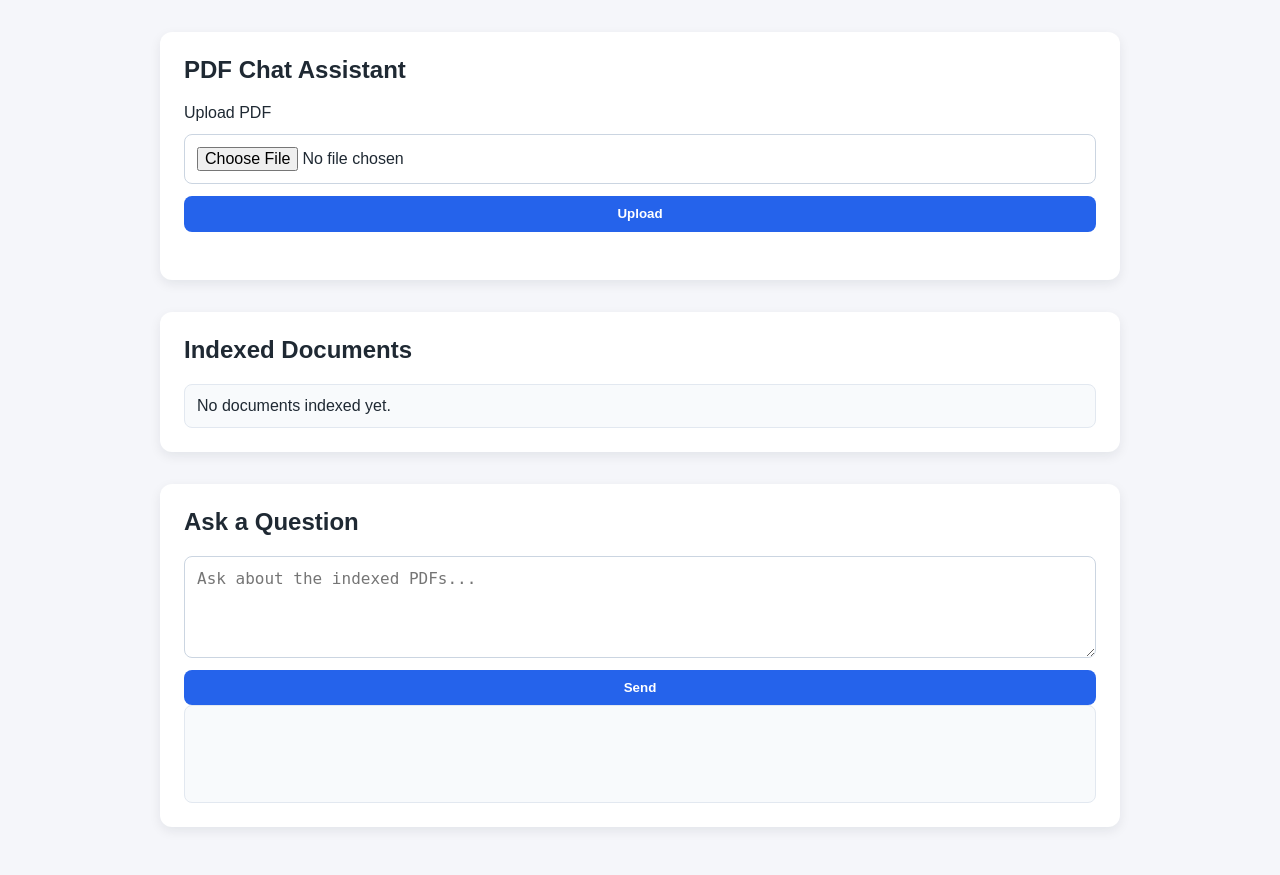
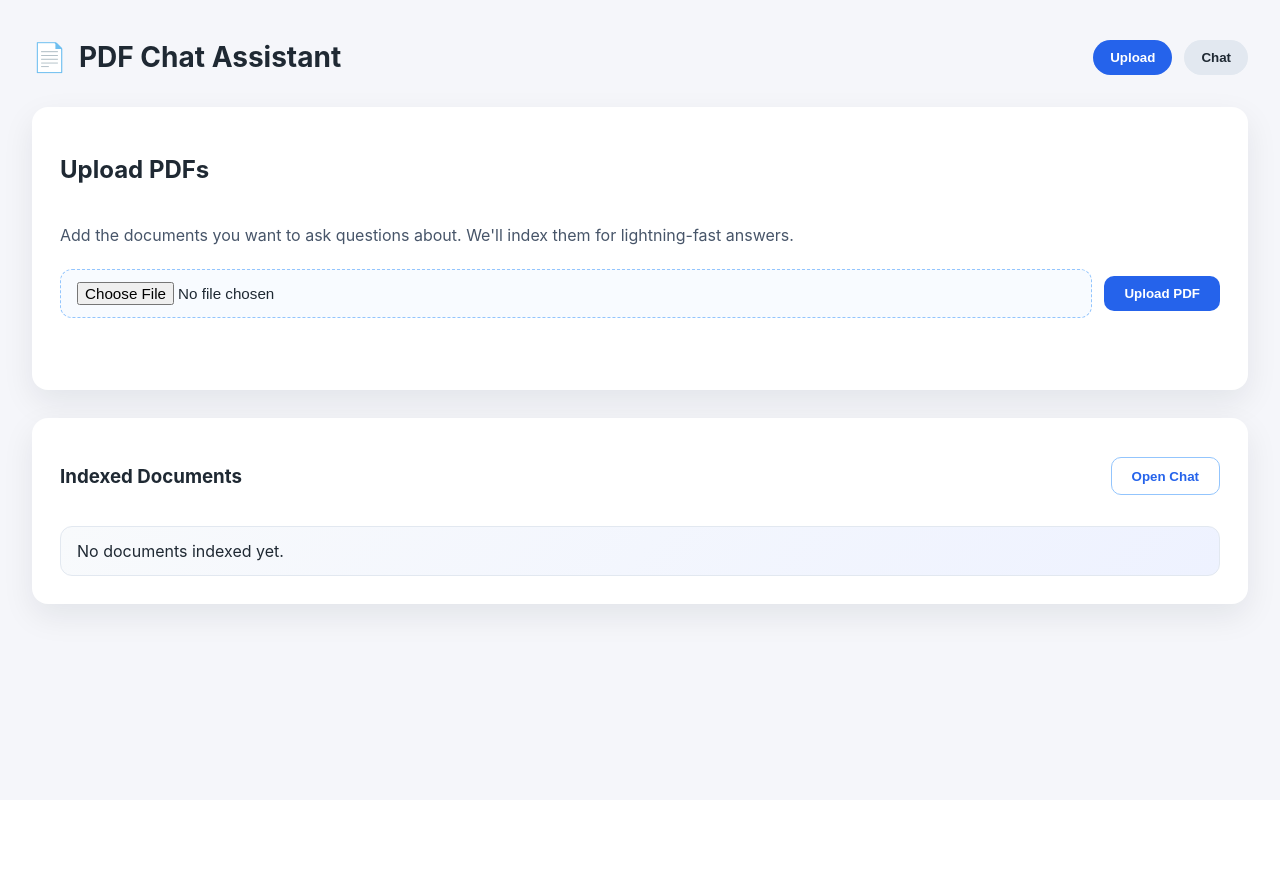
Before and after one commit to Lafia-Life/lafia-ai-bot, a FastAPI app: page / in a window 1280 px wide. After the commit the page ends 632 px from the top, so only its background shows below. Run offline with FastAPI, Linux system fonts and the light colour scheme; data that the repository does not hold is empty.

Commit message:
updated the UI

```diff
--- a/app/schemas.py
+++ b/app/schemas.py
@@ -25,6 +25,7 @@ class Citation(BaseModel):
     page_start: int
     page_end: int
     score: float
+    excerpt: str
 
 
 class ChatResponse(BaseModel):
--- a/app/services/retrieval.py
+++ b/app/services/retrieval.py
@@ -42,6 +42,9 @@ def _to_citations(results: List[dict]) -> List[Citation]:
         metadata = item["metadata"]
         distance = float(item.get("distance", 0.0))
         similarity = max(0.0, 1.0 - distance)
+        excerpt = item.get("text", "").strip()
+        if excerpt and len(excerpt) > 400:
+            excerpt = excerpt[:397].rstrip() + "..."
         citations.append(
             Citation(
                 document_id=metadata["document_id"],
@@ -49,6 +52,7 @@ def _to_citations(results: List[dict]) -> List[Citation]:
                 page_start=metadata["page_start"],
                 page_end=metadata["page_end"],
                 score=round(similarity, 4),
+                excerpt=excerpt,
             )
         )
     return citations
--- a/static/css/styles.css
+++ b/static/css/styles.css
@@ -1,85 +1,352 @@
 body {
-  font-family: Arial, sans-serif;
+  font-family: "Inter", -apple-system, BlinkMacSystemFont, "Segoe UI", sans-serif;
   margin: 0;
   padding: 0;
   background: #f5f6fa;
   color: #1f2933;
 }
 
-main {
-  max-width: 960px;
+.app-shell {
+  max-width: 1280px;
   margin: 0 auto;
-  padding: 2rem 1.5rem 3rem;
+  padding: 2.5rem 2rem 3rem;
   display: grid;
   gap: 2rem;
 }
 
-section {
-  background: #ffffff;
-  border-radius: 12px;
-  padding: 1.5rem;
-  box-shadow: 0 4px 12px rgba(15, 23, 42, 0.08);
+.app-header {
+  display: flex;
+  justify-content: space-between;
+  align-items: center;
 }
 
-h1,
- h2 {
-  margin-top: 0;
-}
-
-form {
-  display: grid;
+.brand {
+  display: flex;
+  align-items: center;
   gap: 0.75rem;
 }
 
-input[type="file"],
- textarea {
+.brand-mark {
+  font-size: 1.75rem;
+}
+
+.app-header h1 {
+  margin: 0;
+  font-size: 1.75rem;
+  font-weight: 700;
+}
+
+.app-nav {
+  display: flex;
+  gap: 0.75rem;
+}
+
+.nav-button {
+  padding: 0.55rem 1rem;
+  border-radius: 999px;
+  border: 1px solid transparent;
+  background: #e2e8f0;
+  color: #1f2933;
+  font-weight: 600;
+  cursor: pointer;
+  transition: all 0.2s ease;
+}
+
+.nav-button[disabled] {
+  opacity: 0.5;
+  cursor: not-allowed;
+}
+
+.nav-button.active,
+.nav-button:hover:not([disabled]) {
+  background: #2563eb;
+  color: #ffffff;
+}
+
+.view {
+  display: grid;
+  gap: 1.75rem;
+}
+
+.view.hidden {
+  display: none;
+}
+
+.hidden {
+  display: none !important;
+}
+
+.panel {
+  background: #ffffff;
+  border-radius: 16px;
+  padding: 1.75rem;
+  box-shadow: 0 12px 32px rgba(15, 23, 42, 0.08);
+  display: grid;
+  gap: 1.25rem;
+}
+
+.panel-header {
+  display: flex;
+  justify-content: space-between;
+  align-items: center;
+  gap: 1rem;
+}
+
+.panel-description {
+  margin: 0;
+  color: #475569;
+  line-height: 1.6;
+}
+
+.panel-subtitle {
+  margin: 0;
+  color: #64748b;
+  font-size: 0.95rem;
+}
+
+.upload-form {
+  display: flex;
+  flex-wrap: wrap;
+  gap: 0.75rem;
+  align-items: center;
+}
+
+input[type="file"] {
+  border: 1px dashed #93c5fd;
+  background: #f8fbff;
+  border-radius: 12px;
+  padding: 0.75rem 1rem;
+  font-size: 0.95rem;
+  flex: 1 1 240px;
+}
+
+textarea {
   border: 1px solid #cbd5e1;
-  border-radius: 8px;
-  padding: 0.75rem;
+  border-radius: 12px;
+  padding: 0.85rem 1rem;
   font-size: 1rem;
+  resize: none;
   background: #ffffff;
+  color: inherit;
 }
 
 button {
-  padding: 0.65rem 1rem;
+  padding: 0.65rem 1.25rem;
   border: none;
-  border-radius: 8px;
+  border-radius: 10px;
   font-weight: 600;
   background: #2563eb;
   color: #ffffff;
   cursor: pointer;
-  transition: background 0.2s ease;
+  transition: transform 0.15s ease, box-shadow 0.15s ease;
 }
 
-button:hover {
-  background: #1e3a8a;
+button:hover:not([disabled]) {
+  transform: translateY(-1px);
+  box-shadow: 0 6px 18px rgba(37, 99, 235, 0.26);
+}
+
+button.secondary {
+  background: transparent;
+  color: #2563eb;
+  border: 1px solid #93c5fd;
+}
+
+button.secondary:hover:not([disabled]) {
+  background: #e0ecff;
 }
 
 .status {
   min-height: 1.5rem;
   color: #2563eb;
+  font-weight: 500;
 }
 
-#document-list {
+.document-list {
   list-style: none;
-  padding-left: 0;
+  padding: 0;
   margin: 0;
+  display: grid;
+  gap: 0.75rem;
+}
+
+.document-list li {
+  border: 1px solid #e2e8f0;
+  border-radius: 12px;
+  padding: 0.85rem 1rem;
+  background: linear-gradient(135deg, #f8fafc 0%, #eef2ff 100%);
+  display: flex;
+  justify-content: space-between;
+  align-items: baseline;
+  gap: 1rem;
+}
+
+.chat-layout {
+  display: grid;
+  grid-template-columns: 7fr 3fr;
+  gap: 1.75rem;
+}
+
+.reference-panel,
+.conversation-panel {
+  background: #ffffff;
+  border-radius: 16px;
+  padding: 1.75rem;
+  box-shadow: 0 12px 32px rgba(15, 23, 42, 0.08);
+  display: flex;
+  flex-direction: column;
+}
+
+.reference-list {
+  margin-top: 1rem;
+  display: grid;
+  gap: 1rem;
+  max-height: 70vh;
+  overflow-y: auto;
+  padding-right: 0.25rem;
+}
+
+.reference-placeholder {
+  color: #64748b;
+  margin: 0;
+}
+
+.reference-card {
+  border: 1px solid #dbeafe;
+  border-radius: 14px;
+  padding: 1rem;
+  background: #f8fbff;
   display: grid;
   gap: 0.5rem;
 }
 
-#document-list li {
-  border: 1px solid #e2e8f0;
-  border-radius: 8px;
-  padding: 0.75rem;
-  background: #f8fafc;
+.reference-card h4 {
+  margin: 0;
+  font-size: 1rem;
+  color: #1d4ed8;
 }
 
-#chat-response {
-  white-space: pre-wrap;
+.reference-meta {
+  font-size: 0.85rem;
+  color: #475569;
+}
+
+.reference-excerpt {
+  font-size: 0.95rem;
+  color: #334155;
+  line-height: 1.6;
+  background: #ffffff;
+  border-radius: 10px;
+  padding: 0.75rem;
   border: 1px solid #e2e8f0;
-  border-radius: 8px;
-  padding: 1rem;
-  min-height: 4rem;
-  background: #f8fafc;
 }
+
+.messages {
+  flex: 1;
+  display: flex;
+  flex-direction: column;
+  gap: 1rem;
+  padding: 0 0 1rem;
+  overflow-y: auto;
+  max-height: 70vh;
+}
+
+.chat-bubble {
+  max-width: 85%;
+  padding: 0.85rem 1rem;
+  border-radius: 16px;
+  line-height: 1.6;
+  box-shadow: 0 6px 18px rgba(15, 23, 42, 0.08);
+}
+
+.chat-bubble.user {
+  align-self: flex-end;
+  background: #2563eb;
+  color: #ffffff;
+  border-bottom-right-radius: 4px;
+}
+
+.chat-bubble.assistant {
+  align-self: flex-start;
+  background: #f1f5f9;
+  color: #0f172a;
+  border-bottom-left-radius: 4px;
+}
+
+.chat-form {
+  margin-top: auto;
+  display: grid;
+  gap: 0.75rem;
+}
+
+.chat-input {
+  display: grid;
+  grid-template-columns: 1fr auto;
+  gap: 0.75rem;
+  align-items: end;
+  border: 1px solid #cbd5e1;
+  border-radius: 14px;
+  padding: 0.5rem 0.75rem;
+  background: #ffffff;
+}
+
+.chat-input textarea {
+  border: none;
+  padding: 0;
+  min-height: 3rem;
+  box-shadow: none;
+}
+
+.chat-input textarea:focus {
+  outline: none;
+}
+
+.chat-actions {
+  display: flex;
+  align-items: center;
+}
+
+.chat-actions button {
+  border-radius: 50px;
+}
+
+.sr-only {
+  position: absolute;
+  width: 1px;
+  height: 1px;
+  padding: 0;
+  margin: -1px;
+  overflow: hidden;
+  clip: rect(0, 0, 0, 0);
+  border: 0;
+}
+
+@media (max-width: 1024px) {
+  .chat-layout {
+    grid-template-columns: 1fr;
+  }
+
+  .reference-panel {
+    order: 2;
+  }
+}
+
+@media (max-width: 768px) {
+  .app-shell {
+    padding: 1.5rem 1rem 2rem;
+  }
+
+  .panel,
+  .reference-panel,
+  .conversation-panel {
+    padding: 1.25rem;
+  }
+
+  .chat-input {
+    grid-template-columns: 1fr;
+  }
+
+  .chat-actions {
+    justify-content: flex-end;
+  }
+}
--- a/static/js/app.js
+++ b/static/js/app.js
@@ -1,29 +1,72 @@
-async function fetchDocuments() {
-  const response = await fetch("/api/documents");
-  if (!response.ok) {
-    console.error("Failed to load documents");
-    return;
+const state = {
+  documents: [],
+};
+
+function $(selector) {
+  return document.querySelector(selector);
+}
+
+function showView(key) {
+  const uploadView = $("#upload-view");
+  const chatView = $("#chat-view");
+  const navUpload = $("#nav-upload");
+  const navChat = $("#nav-chat");
+
+  if (key === "upload") {
+    uploadView.classList.remove("hidden");
+    chatView.classList.add("hidden");
+    navUpload.classList.add("active");
+    navChat.classList.remove("active");
+  } else {
+    uploadView.classList.add("hidden");
+    chatView.classList.remove("hidden");
+    navUpload.classList.remove("active");
+    navChat.classList.add("active");
   }
-  const documents = await response.json();
-  const list = document.getElementById("document-list");
+}
+
+function renderDocuments(documents) {
+  const list = $("#document-list");
   list.innerHTML = "";
+
   if (documents.length === 0) {
     const empty = document.createElement("li");
     empty.textContent = "No documents indexed yet.";
     list.appendChild(empty);
+    showView("upload");
     return;
   }
+
   for (const doc of documents) {
     const item = document.createElement("li");
-    item.textContent = `${doc.filename} – ${doc.page_count} pages`;
+    const name = document.createElement("span");
+    name.textContent = doc.filename;
+    const pages = document.createElement("span");
+    pages.textContent = `${doc.page_count} pages`;
+    item.append(name, pages);
     list.appendChild(item);
+  }
+}
+
+async function fetchDocuments() {
+  try {
+    const response = await fetch("/api/documents");
+    if (!response.ok) {
+      throw new Error("Failed to load documents");
+    }
+    const documents = await response.json();
+    state.documents = documents;
+    renderDocuments(documents);
+  } catch (err) {
+    console.error(err);
   }
 }
 
 async function handleUpload(event) {
   event.preventDefault();
   const form = event.target;
-  const status = document.getElementById("upload-status");
+  const status = $("#upload-status");
+  status.style.color = "";
   status.textContent = "Uploading...";
 
   const formData = new FormData(form);
@@ -46,25 +89,63 @@ async function handleUpload(event) {
   }
 }
 
-function formatCitations(citations) {
+function appendMessage(role, content) {
+  const container = $("#chat-messages");
+  const bubble = document.createElement("div");
+  bubble.className = `chat-bubble ${role}`;
+  bubble.textContent = content;
+  container.appendChild(bubble);
+  container.scrollTop = container.scrollHeight;
+}
+
+function renderReferences(citations) {
+  const list = $("#reference-list");
+  list.innerHTML = "";
+
   if (!citations || citations.length === 0) {
-    return "No supporting passages were found.";
+    const empty = document.createElement("p");
+    empty.className = "reference-placeholder";
+    empty.textContent = "No supporting references found yet.";
+    list.appendChild(empty);
+    return;
   }
-  return citations
-    .map(
-      (citation) =>
-        `${citation.filename} (pages ${citation.page_start}-${citation.page_end}) · score ${citation.score}`,
-    )
-    .join("\n");
+
+  for (const citation of citations) {
+    const card = document.createElement("article");
+    card.className = "reference-card";
+
+    const title = document.createElement("h4");
+    title.textContent = citation.filename;
+
+    const meta = document.createElement("p");
+    meta.className = "reference-meta";
+    const score = typeof citation.score === "number" ? citation.score.toFixed(2) : "n/a";
+    meta.textContent = `Pages ${citation.page_start}-${citation.page_end} · score ${score}`;
+
+    const excerpt = document.createElement("p");
+    excerpt.className = "reference-excerpt";
+    excerpt.textContent = citation.excerpt || "No excerpt available.";
+
+    card.append(title, meta, excerpt);
+    list.appendChild(card);
+  }
 }
 
 async function handleChat(event) {
   event.preventDefault();
-  const responseContainer = document.getElementById("chat-response");
-  responseContainer.textContent = "Thinking...";
+  const form = event.target;
+  const chatStatus = $("#chat-status");
+  const textarea = form.querySelector("textarea[name='question']");
+  const question = textarea.value.trim();
 
-  const formData = new FormData(event.target);
-  const question = formData.get("question");
+  if (!question) {
+    return;
+  }
+
+  appendMessage("user", question);
+  textarea.value = "";
+  chatStatus.style.color = "";
+  chatStatus.textContent = "Thinking...";
 
   try {
     const response = await fetch("/api/chat", {
@@ -77,16 +158,33 @@ async function handleChat(event) {
       throw new Error(error.detail || "Chat request failed");
     }
     const payload = await response.json();
-    const answer = payload.answer || "No answer provided.";
-    const citations = formatCitations(payload.citations);
-    responseContainer.textContent = `${answer}\n\nCitations:\n${citations}`;
+    appendMessage("assistant", payload.answer || "No answer provided.");
+    renderReferences(payload.citations);
+    chatStatus.textContent = "";
   } catch (err) {
-    responseContainer.textContent = err.message;
+    chatStatus.style.color = "#dc2626";
+    chatStatus.textContent = err.message;
   }
 }
 
 window.addEventListener("DOMContentLoaded", () => {
+  const uploadForm = $("#upload-form");
+  const chatForm = $("#chat-form");
+  const navUpload = $("#nav-upload");
+  const navChat = $("#nav-chat");
+  const startChatButton = $("#start-chat");
+  const referenceList = $("#reference-list");
+
+  uploadForm.addEventListener("submit", handleUpload);
+  chatForm.addEventListener("submit", handleChat);
+  navUpload.addEventListener("click", () => showView("upload"));
+  navChat.addEventListener("click", () => showView("chat"));
+  startChatButton.addEventListener("click", () => showView("chat"));
+
+  showView("upload");
+  const placeholder = document.createElement("p");
+  placeholder.className = "reference-placeholder";
+  placeholder.textContent = "Ask a question to see supporting passages here.";
+  referenceList.appendChild(placeholder);
   fetchDocuments().catch((err) => console.error(err));
-  document.getElementById("upload-form").addEventListener("submit", handleUpload);
-  document.getElementById("chat-form").addEventListener("submit", handleChat);
 });
--- a/templates/index.html
+++ b/templates/index.html
@@ -7,29 +7,61 @@
     <link rel="stylesheet" href="/static/css/styles.css" />
   </head>
   <body>
-    <main>
-      <section class="upload">
-        <h1>PDF Chat Assistant</h1>
-        <form id="upload-form">
-          <label for="file-input">Upload PDF</label>
-          <input id="file-input" name="file" type="file" accept="application/pdf" required />
-          <button type="submit">Upload</button>
-        </form>
-        <div id="upload-status" class="status" role="status"></div>
+    <main class="app-shell">
+      <header class="app-header">
+        <div class="brand">
+          <span class="brand-mark">📄</span>
+          <h1>PDF Chat Assistant</h1>
+        </div>
+        <nav class="app-nav">
+          <button id="nav-upload" class="nav-button" type="button">Upload</button>
+          <button id="nav-chat" class="nav-button" type="button">Chat</button>
+        </nav>
+      </header>
+
+      <section id="upload-view" class="view">
+        <div class="panel">
+          <h2>Upload PDFs</h2>
+          <p class="panel-description">Add the documents you want to ask questions about. We'll index them for lightning-fast answers.</p>
+          <form id="upload-form" class="upload-form">
+            <input id="file-input" name="file" type="file" accept="application/pdf" required />
+            <button type="submit">Upload PDF</button>
+          </form>
+          <div id="upload-status" class="status" role="status"></div>
+        </div>
+
+        <div class="panel">
+          <div class="panel-header">
+            <h3>Indexed Documents</h3>
+            <button id="start-chat" class="secondary" type="button">Open Chat</button>
+          </div>
+          <ul id="document-list" class="document-list"></ul>
+        </div>
       </section>
 
-      <section class="documents">
-        <h2>Indexed Documents</h2>
-        <ul id="document-list"></ul>
-      </section>
-
-      <section class="chat">
-        <h2>Ask a Question</h2>
-        <form id="chat-form">
-          <textarea id="question" name="question" rows="4" placeholder="Ask about the indexed PDFs..." required></textarea>
-          <button type="submit">Send</button>
-        </form>
-        <div id="chat-response"></div>
+      <section id="chat-view" class="view hidden">
+        <div class="chat-layout">
+          <aside class="reference-panel">
+            <div class="panel-header">
+              <h2>Document References</h2>
+              <p class="panel-subtitle">Preview the passages backing each answer.</p>
+            </div>
+            <div id="reference-list" class="reference-list"></div>
+          </aside>
+          <section class="conversation-panel">
+            <div id="chat-messages" class="messages"></div>
+            <form id="chat-form" class="chat-form">
+              <label class="sr-only" for="question">Ask a question</label>
+              <div class="chat-input">
+                <textarea id="question" name="question" rows="3" placeholder="Ask about your documents..." required></textarea>
+                <div class="chat-actions">
+                  <button type="submit">Send</button>
+                </div>
+              </div>
+              <p id="chat-status" class="status" role="status"></p>
+            </form>
+          </section>
+        </div>
       </section>
     </main>
 
```
